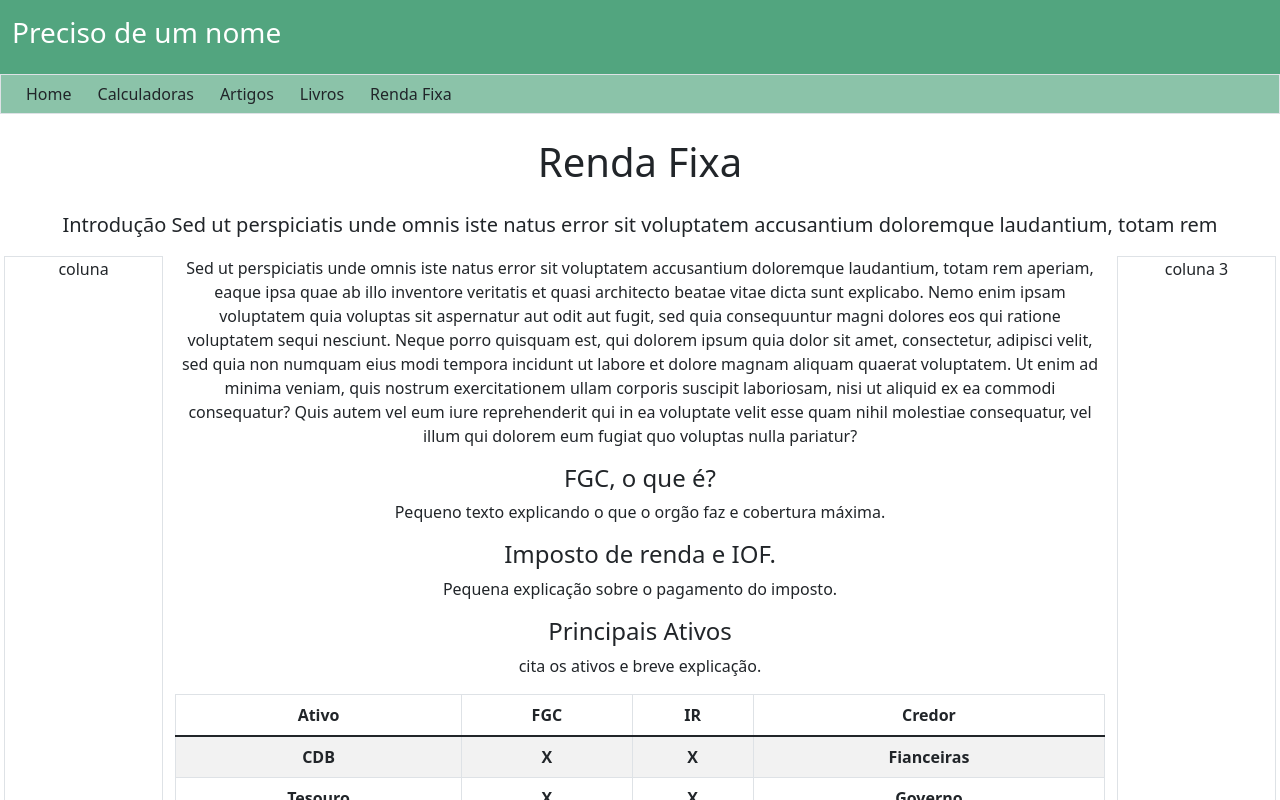
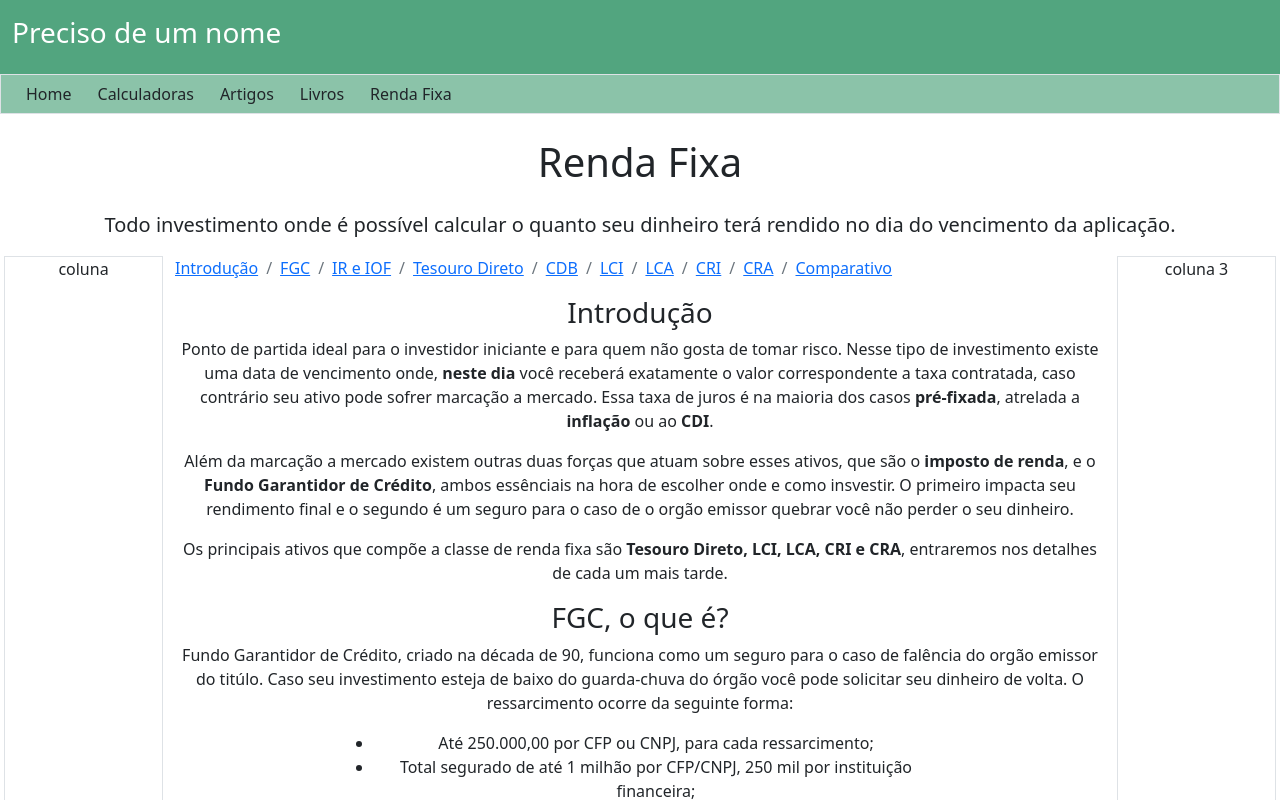
Before and after one commit to h-grassi/calculadoraFinanceiraV3, a React (Create React App) app in the folder calculadora/: page / in a window 1280 px wide. Both pictures are taken after a click on the button "Renda Fixa". Shown: the top 800 px of the page. Built offline with nearby package versions, Linux system fonts and the light colour scheme.

Commit message:
rendafixa e links internos update

```diff
--- a/calculadora/src/Componentes/Calculadoras/ConverteJuros/index.js
+++ b/calculadora/src/Componentes/Calculadoras/ConverteJuros/index.js
@@ -3,7 +3,7 @@ import {efetuarConversao} from  "../../../Scripts/main.js"
 const ConverteJuros = () =>{
    return (
    <>
-      <h3>Conversor de Juros</h3>
+      <h2 className="mt-3">Conversor de Juros</h2>
       <p className="lead">calculadora que transforma a taxa de juros com o período de tempo desejado.</p>
       <div className="text-center">
          <div className="row">
--- a/calculadora/src/Componentes/Calculadoras/SimuladorJurosCompostos/index.js
+++ b/calculadora/src/Componentes/Calculadoras/SimuladorJurosCompostos/index.js
@@ -3,7 +3,7 @@ import {simularJurosCompostos} from  "../../../Scripts/main.js"
 const SimuladorJurosCompostos = () => {
    return(
       <>
-      <h3>Simulador de Juros Compostos</h3>
+      <h2 className="mt-3">Simulador de Juros Compostos</h2>
       <p className="lead">calculadora que simula rendimentos de aplicações a longo prazo.</p>
       <div className="text-center">
          <div className="row">
--- a/calculadora/src/Componentes/RendaFixa/index.js
+++ b/calculadora/src/Componentes/RendaFixa/index.js
@@ -1,8 +1,22 @@
+import LinkLista from "../../Elementos/LinkLista";
+
 const RendaFixa = () => {
+   const listaProps=[
+      {href:"#introducao", label:"Introdução"},
+      {href:"#fgc", label:"FGC"},
+      {href:"#irIof", label:"IR e IOF"},
+      {href:"#tesouro", label:"Tesouro Direto"},
+      {href:"#cdb", label:"CDB"},
+      {href:"#lci", label:"LCI"},
+      {href:"#lca", label:"LCA"},
+      {href:"#cri", label:"CRI"},
+      {href:"#cra", label:"CRA"},
+      {href:"#comparativo", label:"Comparativo"}
+   ]
    return (
       <>
          <h1 className="m-4 text-center">Renda Fixa</h1>
-         <p className="lead">Introdução Sed ut perspiciatis unde omnis iste natus error sit voluptatem accusantium doloremque laudantium, totam rem</p>
+         <p className="lead">Todo investimento onde é possível calcular o quanto seu dinheiro terá rendido no dia do vencimento da aplicação.</p>
 
          <div className="text-center">
             <div className="row">
@@ -10,20 +24,102 @@ const RendaFixa = () => {
                   <p>coluna</p>
                </div>
                <div className="col-md-9 col-sm-12">
-                  <p>Sed ut perspiciatis unde omnis iste natus error sit voluptatem accusantium doloremque laudantium, totam rem aperiam, eaque ipsa quae ab illo inventore veritatis et quasi architecto beatae vitae dicta sunt explicabo. Nemo enim ipsam voluptatem quia voluptas sit aspernatur aut odit aut fugit, sed quia consequuntur magni dolores eos qui ratione voluptatem sequi nesciunt. Neque porro quisquam est, qui dolorem ipsum quia dolor sit amet, consectetur, adipisci velit, sed quia non numquam eius modi tempora incidunt ut labore et dolore magnam aliquam quaerat voluptatem. Ut enim ad minima veniam, quis nostrum exercitationem ullam corporis suscipit laboriosam, nisi ut aliquid ex ea commodi consequatur? Quis autem vel eum iure reprehenderit qui in ea voluptate velit esse quam nihil molestiae consequatur, vel illum qui dolorem eum fugiat quo voluptas nulla pariatur?</p>
-                  <h4> FGC, o que é?</h4>
-                  <p>Pequeno texto explicando o que o orgão faz e cobertura máxima.</p>
-                  <h4>Imposto de renda e IOF.</h4>
-                  <p>Pequena explicação sobre o pagamento do imposto.</p>
-                  <h4>Principais Ativos</h4>
+                  <LinkLista props={listaProps}/>
+                  <h3 id="introducao">Introdução</h3>
+                  <p>Ponto de partida ideal para o investidor iniciante e para quem não gosta de tomar risco.
+                     Nesse tipo de investimento existe uma data de vencimento onde, <b>neste dia</b> você receberá exatamente o valor correspondente a taxa contratada,
+                     caso contrário seu ativo pode  sofrer marcação a mercado.
+                     Essa taxa de juros é na maioria dos casos <b>pré-fixada</b>, atrelada a <b>inflação</b> ou ao <b>CDI</b>.
+                  </p>
+                  <p>
+                     Além da marcação a mercado existem outras duas forças que atuam sobre esses ativos, que são o <b>imposto de renda</b>, e o <b>Fundo Garantidor de Crédito</b>,
+                     ambos essênciais na hora de escolher onde e como insvestir. O primeiro impacta seu rendimento final e o segundo é um seguro para o caso de o orgão emissor quebrar você não perder o seu dinheiro.
+                  </p>
+                  <p>
+                     Os principais ativos que compõe a classe de renda fixa são <b>Tesouro Direto, LCI, LCA, CRI e CRA</b>, entraremos nos detalhes de cada um mais tarde.
+                  </p>
+                  <h3 id="fgc"> FGC, o que é?</h3>
+                  <p>
+                     Fundo Garantidor de Crédito, criado na década de 90, funciona como um seguro para o caso de falência do orgão emissor do titúlo. Caso seu investimento esteja de baixo do guarda-chuva do órgão você pode solicitar
+                     seu dinheiro de volta. O ressarcimento ocorre da seguinte forma:
+                  </p>
+                  <div class="container">
+                     <div class="row justify-content-center">
+                        <div class="col-lg-8 text-left">
+                           <ul>
+                              <li>Até 250.000,00 por CFP ou CNPJ, para cada ressarcimento;</li>
+                              <li>Total segurado de até 1 milhão por CFP/CNPJ, 250 mil por instituição financeira;</li>
+                              <li>Regras se aplicam no para o prazo de 4 anos após a intervenção do FGC.</li>
+                              <li>Brasileiros que moram no exterior podem utilizar o fundo desde 2017.</li>
+                           </ul>
+                        </div>
+                     </div>
+                  </div>
+                  <h3 id="irIof">Imposto de renda e IOF</h3>
+
+                  <div class="container">
+                     <div class="row justify-content-center">
+                        <div class="col-lg-4">
+                           <p>
+                               São os dois tributos que incidem sobre os investimentos de renda fixa, porém apenas sobre o rendimento.
+                               O IOF é zerado após 30 dias da aplicação (não faz sentido investir por menos que esse tempo), já o IR segue esta <b>tabela regressiva:</b>
+                           </p>
+                        </div>
+                        <div class="col-lg-4">
+                           <table className="table table-striped table-bordered mx-auto table-sm" >
+                              <thead>
+                                 <tr>
+                                    <th >Tempo aplicado</th>
+                                    <th>Alíquota</th>
+                                 </tr>
+                              </thead>
+                              <tbody>
+                                 <tr>
+                                    <th>Até 180 dias</th>
+                                    <th>22,5%</th>
+                                 </tr>
+                                 <tr>
+                                    <th>de 180 até 360 dias</th>
+                                    <th>20%</th>
+                                 </tr>
+                                 <tr>
+                                    <th>de 361 até 720 dias</th>
+                                    <th>17,5%</th>
+                                 </tr>
+                                 <tr>
+                                    <th>721 dias ou mais</th>
+                                    <th>15%</th>
+                                 </tr>
+                              </tbody>
+                           </table>
+                        </div>
+                     </div>
+                  </div>
+                  <h3>Principais Ativos:</h3>
+                  <h4 id="tesouro">Tesouro Direto</h4>
+                  <p>Forma do governo se financiar via emissão de dívida, são os ativos mais seguros do mercado já que em caso de crise
+                     o Estado é a última instituição a quebrar. Por esse motivo todo mundo deveria começar no mundo dos investimentos por aqui.
+                  </p>
+                  <h4 id="cdb">CDB</h4>
+                  <p>
+                     Certificado de Depósito Bancário, forma mais simples de explicar é dizendo que o jogo virou, dessa vez
+                     você que está emprestando dinheiro para o banco.
+                  </p>
+                  <h4 id="lci">LCI</h4>
+                  <h4 id="lca">LCA</h4>
+                  <h4 id="cri">CRI</h4>
+                  <h4 id="cra">CRA</h4>
                   <p>cita os ativos e breve explicação.</p>
+                  <h3 id="comparativo">Comparativo</h3>
+                  <div class="container">
+                     <div class="row justify-content-center">
+                        <div class="col-lg-4">
                            <table className="table table-striped table-bordered">
                               <thead>
                                  <tr>
                                     <th>Ativo</th>
                                     <th>FGC</th>
                                     <th>IR</th>
-                           <th>Credor</th>
                                  </tr>
                               </thead>
                               <tbody className="table-group-divider">
@@ -31,40 +127,37 @@ const RendaFixa = () => {
                                     <th>CDB</th>
                                     <th>X</th>
                                     <th>X</th>
-                           <th>Fianceiras</th>
                                  </tr>
                                  <tr>
                                     <th>Tesouro</th>
                                     <th>X</th>
                                     <th>X</th>
-                           <th>Governo</th>
                                  </tr>
                                  <tr>
                                     <th>LCI</th>
-                           <th></th>
-                           <th></th>
-                           <th></th>
+                                    <th>X</th>
+                                    <th>-</th>
                                  </tr>
                                  <tr>
                                     <th>LCA</th>
-                           <th></th>
-                           <th></th>
-                           <th></th>
+                                    <th>X</th>
+                                    <th>-</th>
                                  </tr>
                                  <tr>
                                     <th>CRI</th>
-                           <th></th>
-                           <th></th>
-                           <th></th>
+                                    <th>-</th>
+                                    <th>-</th>
                                  </tr>
                                  <tr>
                                     <th>CRA</th>
-                           <th></th>
-                           <th></th>
-                           <th></th>
+                                    <th>-</th>
+                                    <th>-</th>
                                  </tr>
                               </tbody>
                            </table>
+                        </div>
+                     </div>
+                  </div>
                </div>
                <div className="col-sm border">
                   coluna 3
--- a/calculadora/src/ComponentesControle/index.js
+++ b/calculadora/src/ComponentesControle/index.js
@@ -3,6 +3,7 @@ import Home from "../Componentes/Home"
 import Livros from "../Componentes/Livros";
 import ConverteJuros from "../Componentes/Calculadoras/ConverteJuros";
 import SimuladorJurosCompostos from "../Componentes/Calculadoras/SimuladorJurosCompostos";
+import RendimentoCdb from "../Componentes/Calculadoras/RendimentoCdb";
 import ValorJusto from "../Componentes/Calculadoras/ValorJusto";
 import RendaFixa from "../Componentes/RendaFixa"
 
@@ -14,6 +15,7 @@ const ComponentesControle = [
       itens:[
          {valor: "converteJuros", label:"Conversor de Juros", componentes:<ConverteJuros/>},
          {valor: "simuladorJurosCompostos", label: "Simulador de Juros Compostos", componentes:<SimuladorJurosCompostos/>},
+         {valor:"rendimentoCdb", label:"Rendimento CDB", componentes: <RendimentoCdb/>},
          {valor: "valorJusto", label:"Cálculo do Valor Justo", componentes: <ValorJusto/>}
       ]
 
--- /dev/null
+++ b/calculadora/src/Elementos/LinkLista/index.js
@@ -0,0 +1,16 @@
+const LinkLista = ({props}) =>{
+  return(
+    <div className="justify-content-center">
+      <nav aria-label="breadcrumb mx-auto">
+        <ol class="breadcrumb">
+          {props.map((item)=>(
+            <li className="breadcrumb-item">
+              <a href={item.href}>{item.label}</a>
+            </li>
+          ))}
+        </ol>
+      </nav>
+    </div>
+  )
+}
+export default LinkLista;
--- a/calculadora/src/Scripts/main.js
+++ b/calculadora/src/Scripts/main.js
@@ -76,6 +76,8 @@ function simularJurosCompostos() {
   }
 }
 
+/*Calcula CDB*/
+
 export { efetuarConversao, simularJurosCompostos };
 
 /* funções genéricas, não são exportadas, apenas usadas neste arquivo*/
```
Also changed, not shown: calculadora/src/Componentes/Calculadoras/RendimentoCdb/index.js (added, +40 -0 lines), calculadora/src/Elementos/Formularios/index.js (+11 -10 lines). Lines whose indentation alone changed are shown as unchanged.
